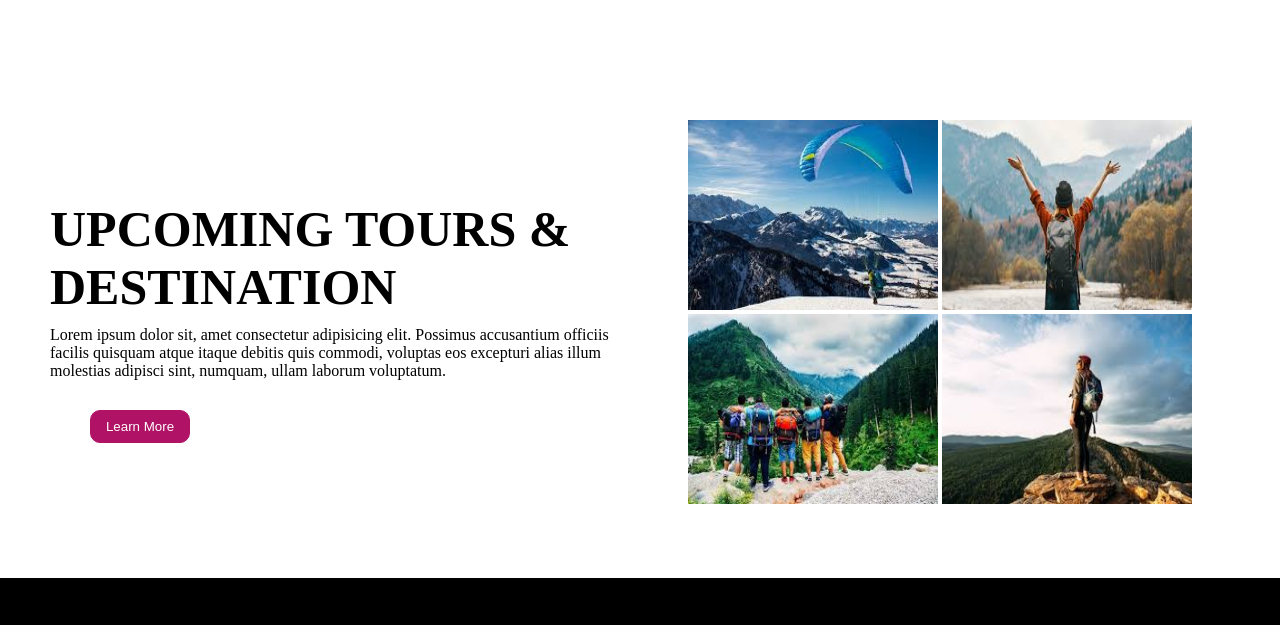
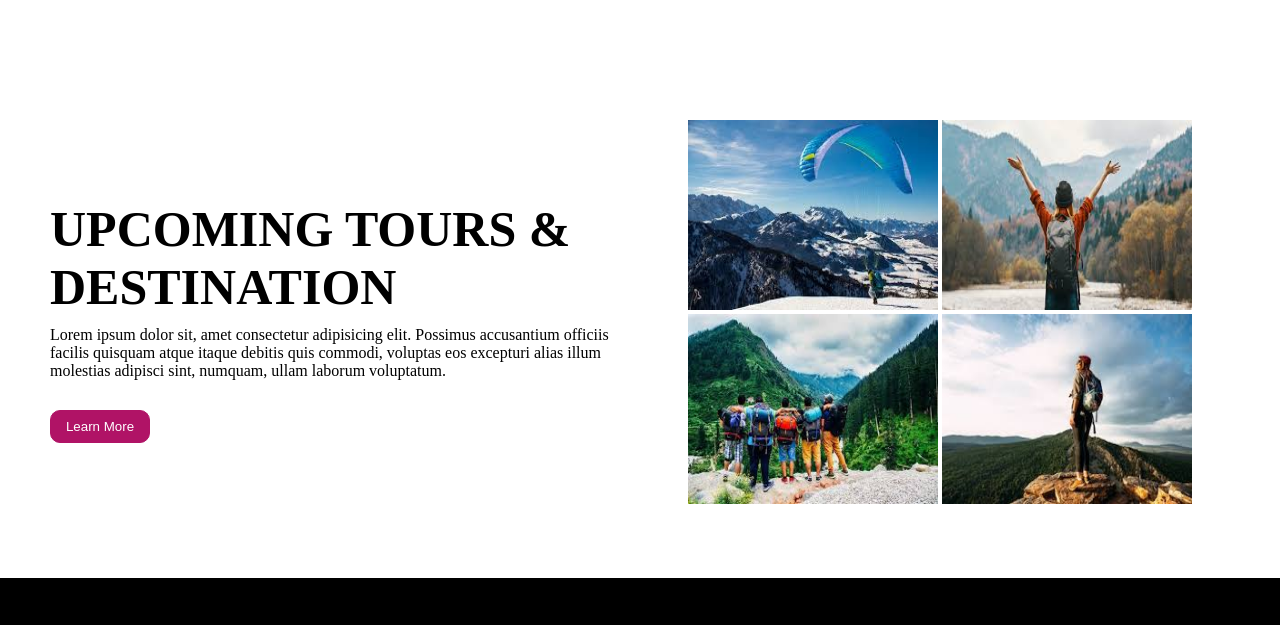
Before and after one commit to ummulkhairmemonattariya45/adventure, a plain HTML site: page index.html in a window 1280 px wide. Shown: the part 1567-2192 px from the top of the page. Drawn offline with Linux system fonts and the light colour scheme.

Commit message:
Update style.css

```diff
--- a/style.css
+++ b/style.css
@@ -253,7 +253,7 @@ header{
 }
 .one{
     width: 600px;
-    display: flexbox;
+     text-align: left;
 }
 .two{
     margin-top: 20px;
@@ -282,7 +282,7 @@ header{
     border-radius: 10px;
     color: white;
     margin-top: 30px;
-    margin-left: -400px;
+    margin-left: 10px;
 }
 .main-footer{
     display: flex;
@@ -375,3 +375,8 @@ footer{
    }
 
 }
+@media only screen and (max-widht:320px){
+   .header-content h1{
+    font-size: 24px;
+   }
+}
```
